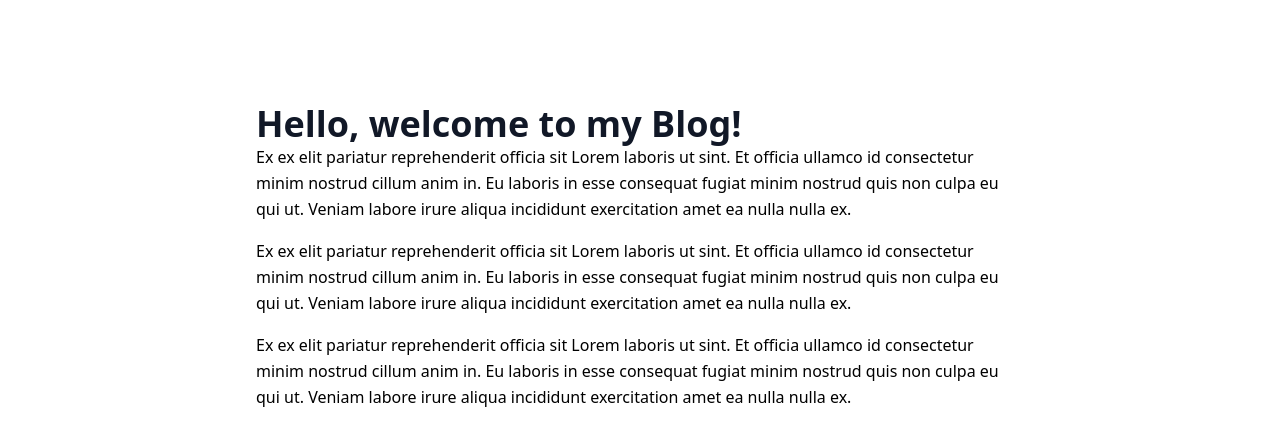
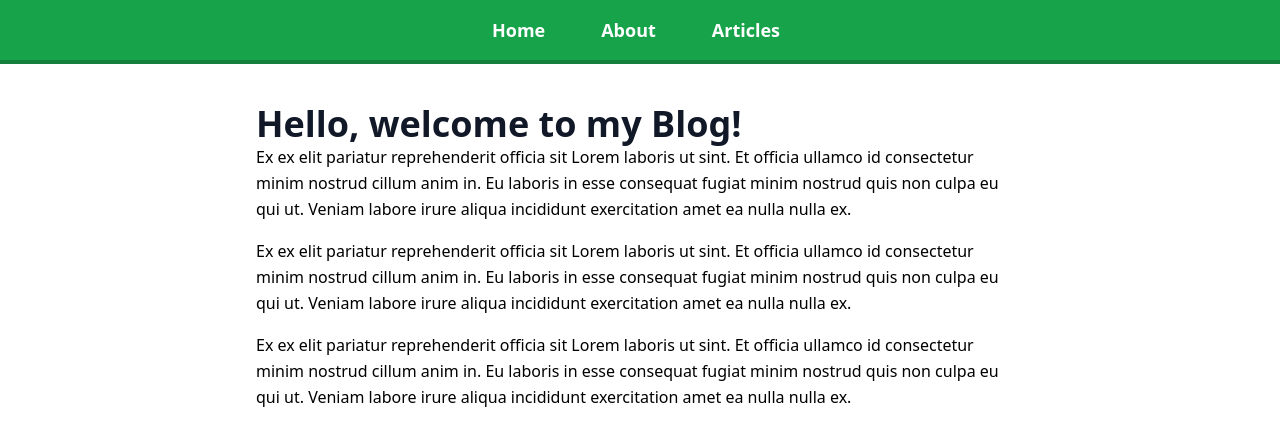
Before and after one commit to Edwardb11/blog-project-front, a React (Create React App) app: page / in a window 1280 px wide. Shown: the top 446 px of the page. Built offline with nearby package versions, Linux system fonts and the light colour scheme.

Commit message:
creating NavBar component

```diff
--- a/src/App.js
+++ b/src/App.js
@@ -5,9 +5,12 @@
 import { Article } from "./pages/Article";
 import { ArticleList } from "./pages/ArticleList";
 import { About } from "./pages/About";
+import { NavBar } from './components/NavBar';
+
 export default function App() {
   return (
     <Router>
+      <NavBar/>
       <div className="max-w-screen-md mx-auto pt-20">
         <Routes>
           <Route path="/" element={<Home />}></Route>{" "}
--- /dev/null
+++ b/src/components/NavBar.js
@@ -0,0 +1,26 @@
+import React from 'react'
+import { Link } from "react-router-dom";
+
+export const NavBar = () => {
+    return (
+        <nav className='border-b-4 border-green-700 text-center fixed top-0 w-full bg-green-600 font-bold text-lg text-white'>
+          <ul>
+            <li className='inline-block pt-4 pb-4'>
+              <Link to='/' className='pl-6 pr-8'>
+                Home
+              </Link>
+            </li>
+            <li className='inline-block pt-4 pb-4'>
+              <Link to='/About' className='pl-6 pr-8'>
+                About
+              </Link>
+            </li>
+            <li className='inline-block pt-4 pb-4'>
+              <Link to='/ArticleList' className='pl-6 pr-8'>
+                Articles
+              </Link>
+            </li>
+          </ul>
+        </nav>
+      );
+    };
```
